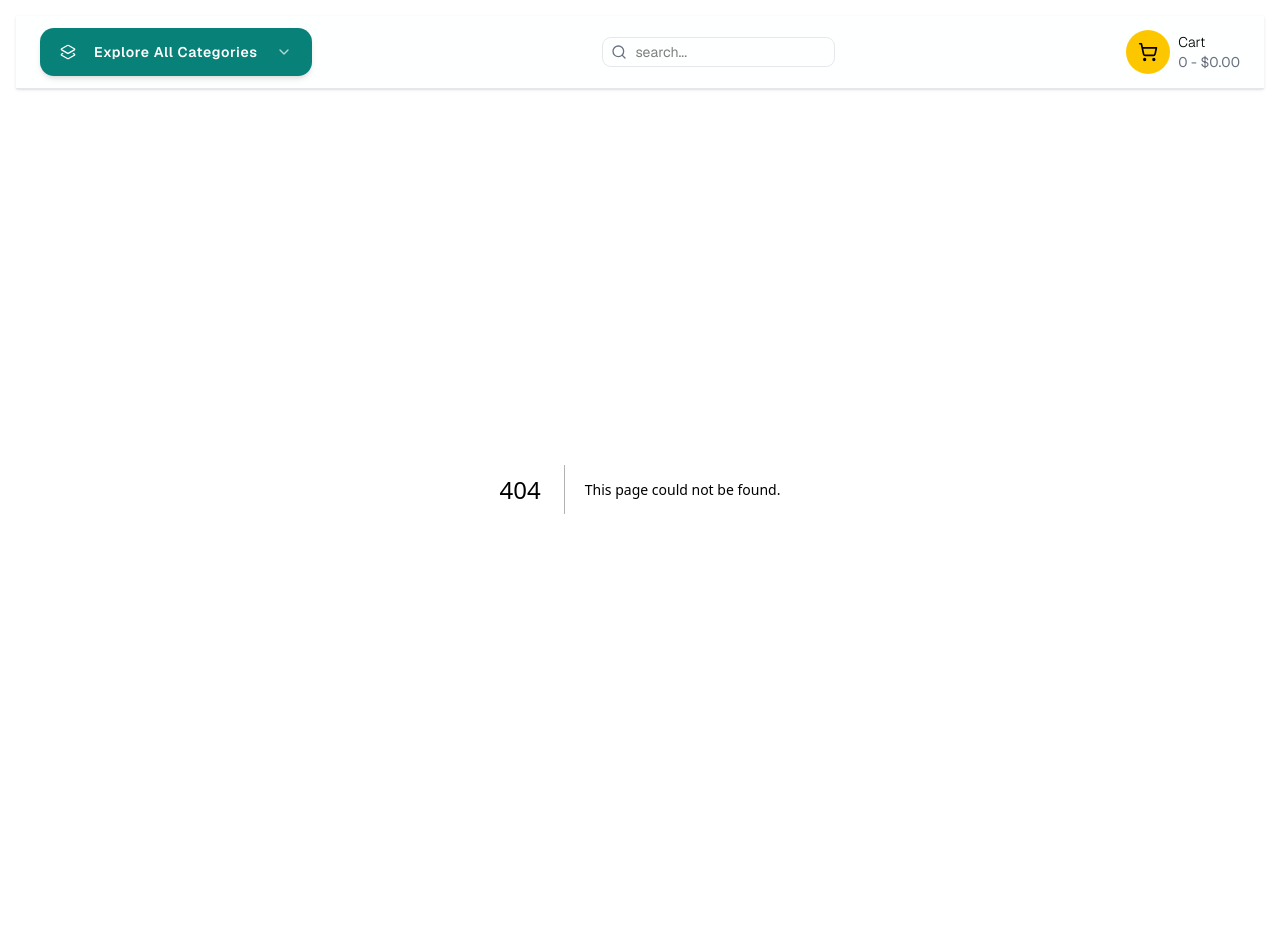
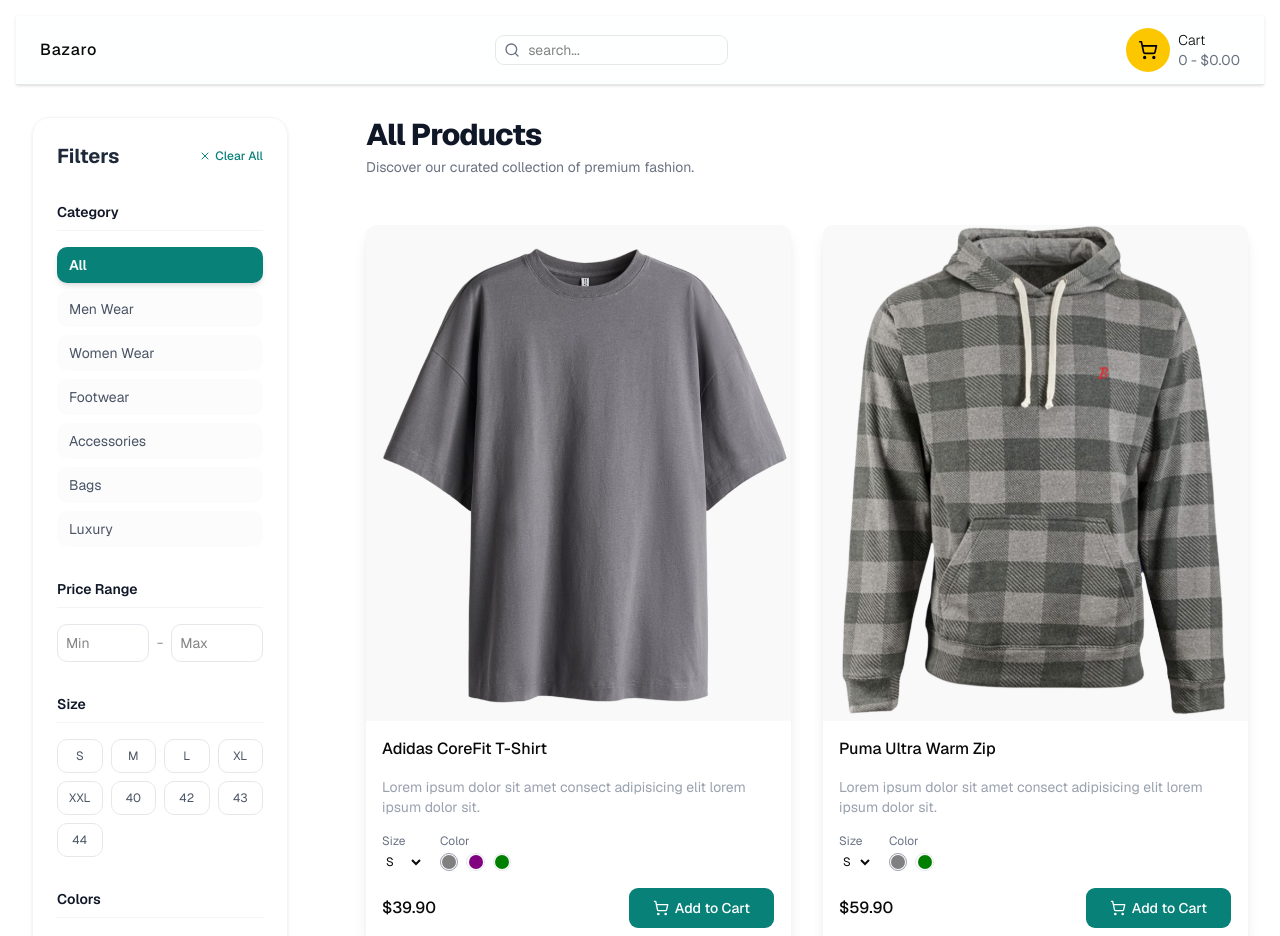
Before and after one commit to prajunbudathoki/Bazaro, a Next.js app: page /products in a window 1280 px wide. Before the commit this address had no page. Shown: the top 936 px of the page. Built offline with nearby package versions, Linux system fonts and the light colour scheme.

Commit message:
feat: Implement product filtering with a new filters component and a dedicated products page.

```diff
--- a/src/app/page.tsx
+++ b/src/app/page.tsx
@@ -4,7 +4,12 @@
 import { Button } from "@/components/ui/button";
 import Image from "next/image";
 
-export default function Home() {
+export default async function Home({
+  searchParams,
+}: {
+  searchParams: Promise<{ category: string }>;
+}) {
+  const { category } = await searchParams;
   return (
     <div className="pt-3">
       <div className="bg-(--hero-color) w-full min-h-[10vh] rounded-xl px-10 py-12 flex items-center justify-between">
@@ -39,7 +44,7 @@
         </div>
       </div>
       <FashionCategories />
-      <ProductList />
+      <ProductList category={category} />
     </div>
   );
 }
--- /dev/null
+++ b/src/app/products/page.tsx
@@ -0,0 +1,52 @@
+import { ProductList } from "@/components/Productlist";
+import Filters from "@/components/Filters";
+
+export default async function ProductsPage({
+  searchParams,
+}: {
+  searchParams: Promise<{
+    category?: string;
+    minPrice?: string;
+    maxPrice?: string;
+    size?: string;
+    color?: string;
+  }>;
+}) {
+  const { category, minPrice, maxPrice, size, color } = await searchParams;
+  return (
+    <div className="container mx-auto px-4 pt-8 pb-20">
+      <div className="flex flex-col lg:flex-row gap-10">
+        {/* Sidebar for Filters */}
+        <aside className="lg:w-1/4">
+          <Filters />
+        </aside>
+
+        {/* Main Content for Product List */}
+        <main className="lg:w-3/4">
+          <div className="flex flex-col gap-6">
+            <header className="flex items-center justify-between">
+              <div>
+                <h2 className="text-3xl font-extrabold text-gray-900 tracking-tight capitalize">
+                  {category ? category.replace("-", " ") : "All Products"}
+                </h2>
+                <p className="text-sm text-gray-500 mt-1">
+                  Discover our curated collection of premium fashion.
+                </p>
+              </div>
+            </header>
+
+            <ProductList
+              category={category}
+              minPrice={minPrice}
+              maxPrice={maxPrice}
+              size={size}
+              color={color}
+              showViewAll={false}
+              isFullWidth={false}
+            />
+          </div>
+        </main>
+      </div>
+    </div>
+  );
+}
--- /dev/null
+++ b/src/components/Filters.tsx
@@ -0,0 +1,177 @@
+"use client";
+
+import { useRouter, useSearchParams } from "next/navigation";
+import { useCallback, useState, useEffect } from "react";
+import { ChevronDown, X } from "lucide-react";
+
+const categories = [
+  "All",
+  "Men Wear",
+  "Women Wear",
+  "Footwear",
+  "Accessories",
+  "Bags",
+  "Luxury",
+];
+const sizes = ["S", "M", "L", "XL", "XXL", "40", "42", "43", "44"];
+const colors = [
+  { name: "White", value: "white" },
+  { name: "Black", value: "black" },
+  { name: "Gray", value: "gray" },
+  { name: "Red", value: "red" },
+  { name: "Blue", value: "blue" },
+  { name: "Green", value: "green" },
+  { name: "Pink", value: "pink" },
+  { name: "Purple", value: "purple" },
+];
+
+const Filters = () => {
+  const router = useRouter();
+  const searchParams = useSearchParams();
+
+  const [priceRange, setPriceRange] = useState({
+    min: searchParams.get("minPrice") || "",
+    max: searchParams.get("maxPrice") || "",
+  });
+
+  const updateFilters = useCallback(
+    (name: string, value: string) => {
+      const params = new URLSearchParams(searchParams.toString());
+      if (value && value !== "All") {
+        params.set(name, value.toLowerCase().replace(/\s+/g, "-"));
+      } else {
+        params.delete(name);
+      }
+      router.push(`?${params.toString()}`);
+    },
+    [router, searchParams],
+  );
+
+  const clearFilters = () => {
+    router.push("/products");
+    setPriceRange({ min: "", max: "" });
+  };
+
+  return (
+    <div className="w-full lg:w-64 flex flex-col gap-8 p-6 bg-white/50 backdrop-blur-md border border-gray-100 rounded-2xl shadow-sm sticky top-24">
+      <div className="flex items-center justify-between">
+        <h2 className="text-xl font-bold text-gray-800">Filters</h2>
+        <button
+          onClick={clearFilters}
+          className="text-xs font-medium text-(--primary-color) hover:underline flex items-center gap-1"
+        >
+          <X className="w-3 h-3" /> Clear All
+        </button>
+      </div>
+
+      <div className="flex flex-col gap-4">
+        <h3 className="text-sm font-semibold text-gray-900 border-b border-gray-100 pb-2">
+          Category
+        </h3>
+        <div className="flex flex-wrap lg:flex-col gap-2">
+          {categories.map((cat) => {
+            const isActive =
+              (searchParams.get("category") || "all") ===
+              cat.toLowerCase().replace(/\s+/g, "-");
+            return (
+              <button
+                key={cat}
+                onClick={() => updateFilters("category", cat)}
+                className={`text-sm px-3 py-2 rounded-lg text-left transition-all ${
+                  isActive
+                    ? "bg-(--primary-color) text-white shadow-md font-semibold"
+                    : "text-gray-600 hover:bg-gray-50 bg-gray-50/50"
+                }`}
+              >
+                {cat}
+              </button>
+            );
+          })}
+        </div>
+      </div>
+
+      <div className="flex flex-col gap-4">
+        <h3 className="text-sm font-semibold text-gray-900 border-b border-gray-100 pb-2">
+          Price Range
+        </h3>
+        <div className="flex items-center gap-2">
+          <input
+            type="number"
+            placeholder="Min"
+            value={priceRange.min}
+            onChange={(e) =>
+              setPriceRange((prev) => ({ ...prev, min: e.target.value }))
+            }
+            onBlur={() => updateFilters("minPrice", priceRange.min)}
+            className="w-full text-sm p-2 rounded-lg border border-gray-200 focus:outline-none focus:ring-2 focus:ring-(--primary-color)/20"
+          />
+          <span className="text-gray-400">-</span>
+          <input
+            type="number"
+            placeholder="Max"
+            value={priceRange.max}
+            onChange={(e) =>
+              setPriceRange((prev) => ({ ...prev, max: e.target.value }))
+            }
+            onBlur={() => updateFilters("maxPrice", priceRange.max)}
+            className="w-full text-sm p-2 rounded-lg border border-gray-200 focus:outline-none focus:ring-2 focus:ring-(--primary-color)/20"
+          />
+        </div>
+      </div>
+
+      <div className="flex flex-col gap-4">
+        <h3 className="text-sm font-semibold text-gray-900 border-b border-gray-100 pb-2">
+          Size
+        </h3>
+        <div className="grid grid-cols-4 gap-2">
+          {sizes.map((size) => {
+            const isActive = searchParams.get("size") === size.toLowerCase();
+            return (
+              <button
+                key={size}
+                onClick={() => updateFilters("size", size)}
+                className={`text-xs p-2 rounded-lg border transition-all ${
+                  isActive
+                    ? "bg-(--primary-color) text-white border-(--primary-color) shadow-sm"
+                    : "border-gray-200 text-gray-600 hover:border-(--primary-color) hover:text-(--primary-color)"
+                }`}
+              >
+                {size}
+              </button>
+            );
+          })}
+        </div>
+      </div>
+
+      <div className="flex flex-col gap-4">
+        <h3 className="text-sm font-semibold text-gray-900 border-b border-gray-100 pb-2">
+          Colors
+        </h3>
+        <div className="flex flex-wrap gap-3">
+          {colors.map((color) => {
+            const isActive = searchParams.get("color") === color.value;
+            return (
+              <button
+                key={color.value}
+                onClick={() => updateFilters("color", color.value)}
+                className={`w-6 h-6 rounded-full border-2 transition-all p-0.5 ${
+                  isActive
+                    ? "border-(--primary-color) scale-110"
+                    : "border-transparent"
+                }`}
+                title={color.name}
+              >
+                <div
+                  className="w-full h-full rounded-full border border-gray-100 shadow-inner"
+                  style={{ backgroundColor: color.value }}
+                />
+              </button>
+            );
+          })}
+        </div>
+      </div>
+    </div>
+  );
+};
+
+export default Filters;
--- a/src/components/Navbar.tsx
+++ b/src/components/Navbar.tsx
@@ -1,15 +1,13 @@
 import Link from "next/link";
 import Searchbar from "./Searchbar";
 import { ShoppingCart } from "lucide-react";
-import Explorecat from "./ui/explorecat";
 
 export default function Navbar() {
   return (
     <div className="flex items-center justify-between sticky top-0 z-50 bg-background/95 backdrop-blur supports-backdrop-filter:bg-background/90 border-b border-gray-200 py-3 px-6 shadow-sm">
-      <Explorecat />
-      {/* <Link href="/">
+      <Link href="/">
         <h1 className="text-md font-medium tracking-wider">Bazaro</h1>
-      </Link> */}
+      </Link>
       <div className="flex items-center">
         <Searchbar />
       </div>
--- a/src/components/ProductCard.tsx
+++ b/src/components/ProductCard.tsx
@@ -29,7 +29,7 @@
       <Link href={`/product/${product.id}`}>
         <div className="relative aspect-6/7">
           <Image
-            src={product.images[product.colors[0]]}
+            src={product.images[productTypes.color]}
             alt={product.name}
             fill
             className="object-cover hover:scale-105 transition-transform duration-300"
--- a/src/components/Productlist.tsx
+++ b/src/components/Productlist.tsx
@@ -114,16 +114,74 @@
   },
 ];
 
-export const ProductList = () => {
+interface ProductListProps {
+  category?: string;
+  minPrice?: string;
+  maxPrice?: string;
+  size?: string;
+  color?: string;
+  showViewAll?: boolean;
+  isFullWidth?: boolean;
+}
+
+export const ProductList = ({
+  category,
+  minPrice,
+  maxPrice,
+  size,
+  color,
+  showViewAll = true,
+  isFullWidth = true,
+}: ProductListProps) => {
+  const filteredProducts = products.filter((p) => {
+    // category filter below
+    if (category && category !== "all") {
+      if (!p.name.toLowerCase().includes(category.replace("-", " ")))
+        return false;
+    }
+    if (minPrice && p.price < parseFloat(minPrice)) return false;
+    if (maxPrice && p.price > parseFloat(maxPrice)) return false;
+
+    if (size && !p.sizes.includes(size.toLowerCase())) return false;
+    if (color && !p.colors.includes(color)) return false;
+
+    return true;
+  });
+
   return (
     <div className="w-full">
-      <h1 className="text-2xl font-bold tracking-wider">Today's Best Deals</h1>
-      <p className="text-sm">up to 77% discount for limited time 🔆</p>
-      <div className="grid grid-cols-1 sm:grid-cols-2 xl:grid-cols-3 2xl:grid-cols-4 gap-12 mt-6">
-        {products.map((product) => (
+      {showViewAll && (
+        <>
+          <h1 className="text-2xl font-bold tracking-wider">
+            Today's Best Deals
+          </h1>
+          <p className="text-sm">up to 77% discount for limited time 🔆</p>
+        </>
+      )}
+      <div
+        className={`grid grid-cols-1 sm:grid-cols-2 ${
+          isFullWidth
+            ? "xl:grid-cols-3 2xl:grid-cols-4"
+            : "xl:grid-cols-2 2xl:grid-cols-3"
+        } gap-8 mt-6`}
+      >
+        {filteredProducts.map((product) => (
           <ProductCard key={product.id} product={product} />
         ))}
       </div>
+      {filteredProducts.length === 0 && (
+        <div className="py-20 text-center text-gray-400">
+          No products found matching your filters.
+        </div>
+      )}
+      {showViewAll && (
+        <Link
+          href={category ? `/products?category=${category}` : "/products"}
+          className="flex justify-end mt-4 underline text-sm text-gray-500 hover:text-(--primary-color) transition-colors"
+        >
+          View All Products
+        </Link>
+      )}
     </div>
   );
 };
```
